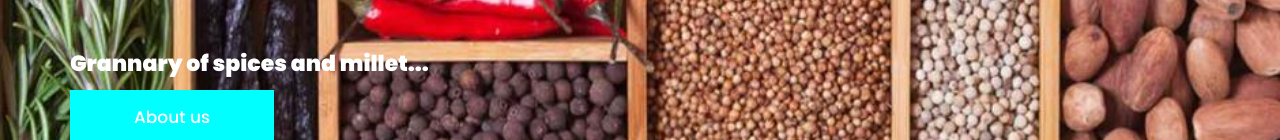
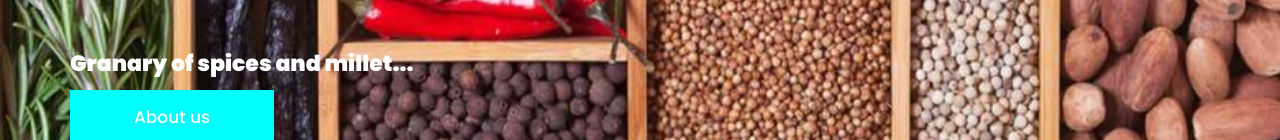
Before and after one commit to jerish998/wayanadanspices, a plain HTML site: page index.html in a window 1280 px wide. Shown: the part 641-781 px from the top of the page. Drawn offline with nearby package versions, Linux system fonts and the light colour scheme; a script that the page names is missing; a web font is replaced by a local one.

Commit message:
Update index.html

```diff
--- a/index.html
+++ b/index.html
@@ -101,7 +101,7 @@
                         <div class="text_box">
                            <span></span>
                            <h1> <strong>WAYANADAN SPICES </strong>  </h1>
-                            <h2 style="color:white;">Grannary of spices and millet...</h2>
+                            <h2 style="color:white;">Granary of spices and millet...</h2>
                            <a class="read_more" href="about.html" role="button">About us</a>
                         </div>
                      </div>
```
